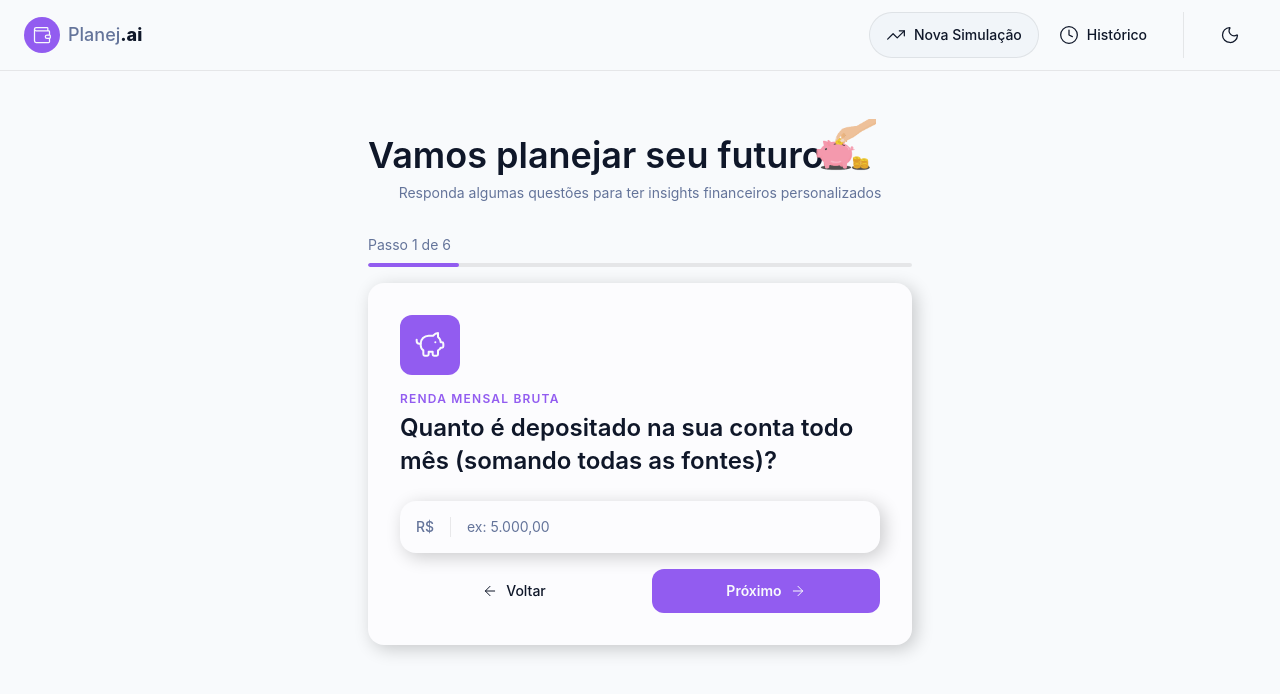
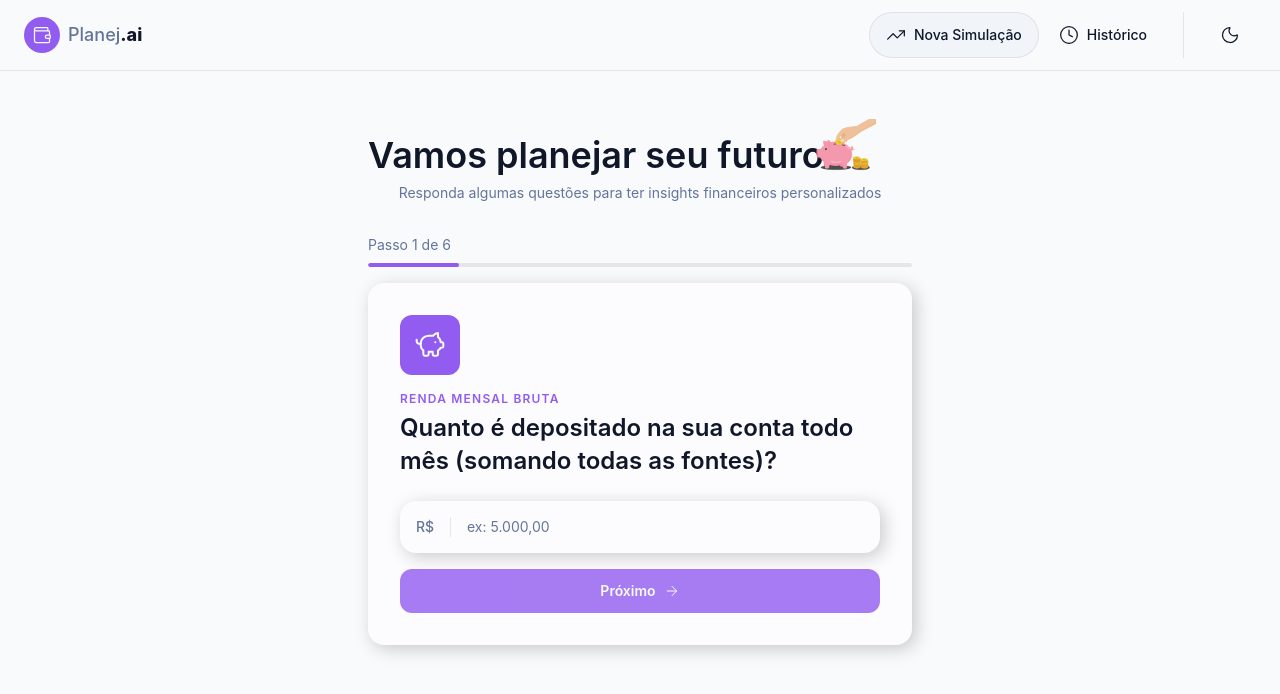
Before and after one commit to pdroLcs/planejai, a React (Vite) app: page / in a window 1280 px wide. Shown: the top 694 px of the page. Built offline with nearby package versions, Linux system fonts and the light colour scheme.

Commit message:
feat: adiciona navegação no formulário

```diff
--- a/src/components/features/simulation/Form.tsx
+++ b/src/components/features/simulation/Form.tsx
@@ -1,16 +1,30 @@
-import { PiggyBank } from "lucide-react";
 import { FormStep } from "./FormStep";
 import { StepProgress } from "./Progress";
 import { simulationFormSteps } from "../../../data/Simulation";
+import { useState } from "react";
 
 export function SimulationForm() {
 
-  const currestStep = simulationFormSteps[0];
+  const [currentStepIndex, setCurrentStepIndex] = useState(0);
+  const totalSteps = simulationFormSteps.length;
+  const currestStep = simulationFormSteps[currentStepIndex];
+
+  const handleNextStep = () => {
+    if (currentStepIndex + 1 > totalSteps - 1) return;
+
+    setCurrentStepIndex(prev => prev + 1);
+  }
+
+  const handlePreviousStep = () => {
+    if (currentStepIndex === 0) return;
+
+    setCurrentStepIndex(prev => prev - 1);
+  }
 
   return (
     <>
-      <StepProgress currestStep={1} totalSteps={6}/>
-      <FormStep key={currestStep.id} {...currestStep}/>
+      <StepProgress currestStep={currentStepIndex + 1} totalSteps={totalSteps}/>
+      <FormStep key={currestStep.id} {...currestStep} onBack={handlePreviousStep} onNext={handleNextStep} hideBackButton={currentStepIndex === 0}/>
     </>
   );
 }
--- a/src/components/features/simulation/FormStep.tsx
+++ b/src/components/features/simulation/FormStep.tsx
@@ -1,6 +1,7 @@
 import { ArrowLeft, ArrowRight, type LucideIcon } from "lucide-react";
 import { Input, type InputProps } from "../../shared/Input";
 import { Button } from "../../shared/Button";
+import { useState, type SyntheticEvent } from "react";
 
 export interface FormStepProps {
   id: string
@@ -14,7 +15,24 @@
   }
 };
 
-export function FormStep({icon: Icon, title, question, inputProps, submitButtonProps}: FormStepProps) {
+interface ActionsButtonsProps {
+  onBack: () => void
+  onNext: () => void
+  hideBackButton?: boolean
+}
+
+export function FormStep({icon: Icon, title, question, inputProps, submitButtonProps, onBack, onNext, hideBackButton}: FormStepProps & ActionsButtonsProps) {
+
+  const [inputValue, setInputValue] = useState('');
+
+  const handleSubmit = (e: SyntheticEvent<HTMLFormElement>) => {
+    e.preventDefault();
+
+    if (!inputValue) return;
+
+    onNext();
+  }
+
   return (
     <div className="bg-card rounded-2xl p-6 shadow-[4px_4px_18px_0px_rgba(0,0,0,0.2)] sm:p-8">
       <div className="bg-primary mb-4 flex h-15 w-15 items-center justify-center rounded-xl">
@@ -22,20 +40,24 @@
       </div>
       <h2 className="text-primary mb-1 text-xs font-semibold tracking-widest uppercase">{title}</h2>
       <h3 className="text-foreground mb-6 text-xl leading-snug font-semibold sm:text-2xl">{question}</h3>
-      <form className="flex flex-col gap-4">
-        <Input {...inputProps}/>
+      <form onSubmit={handleSubmit} className="flex flex-col gap-4">
+        <Input {...inputProps} value={inputValue} onChange={e => setInputValue(e.target.value)}/>
         <div className="flex flex-col gap-3 sm:flex-row sm:gap-6">
+          {!hideBackButton && (
             <Button
               type="button"
+              onClick={onBack}
               variant="ghost"
               className="order-2 flex-1 justify-center rounded-xl py-3 sm:order-1"
             >
               <ArrowLeft size={16}/>
               Voltar
             </Button>
+          )}
           <Button
             type="submit"
             variant="primary"
+            disabled={!inputValue}
             className="order-1 flex-1 sm:order-2"
           >
             {submitButtonProps?.label ?? 'Próximo'}
```
Lines whose indentation alone changed are shown as unchanged.
